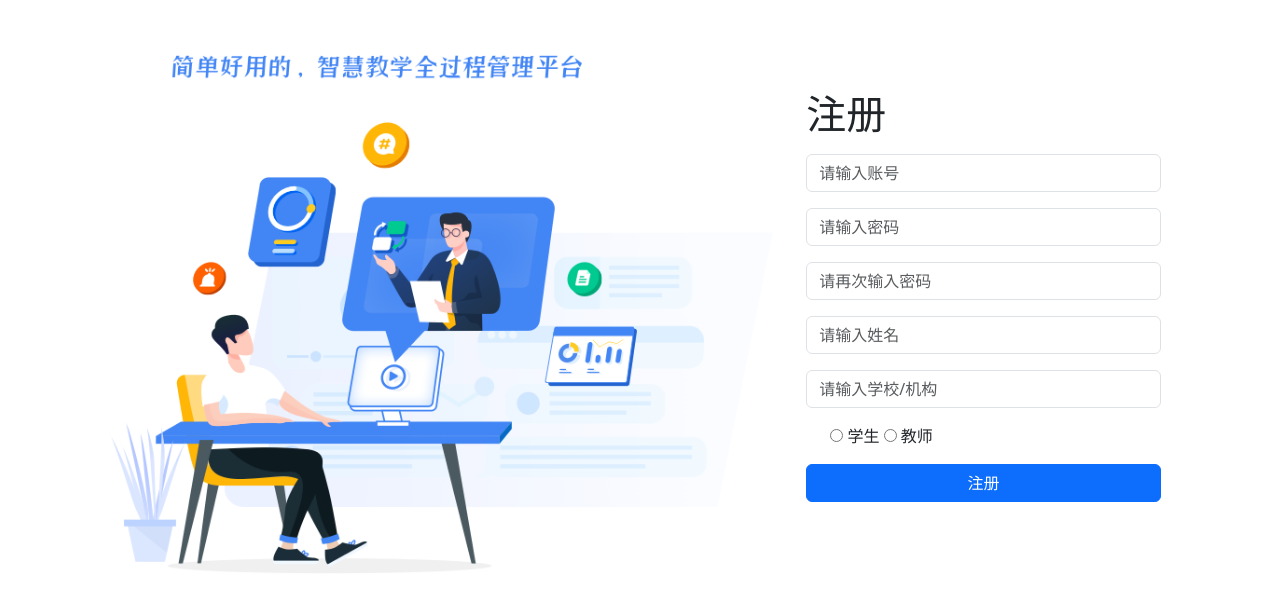
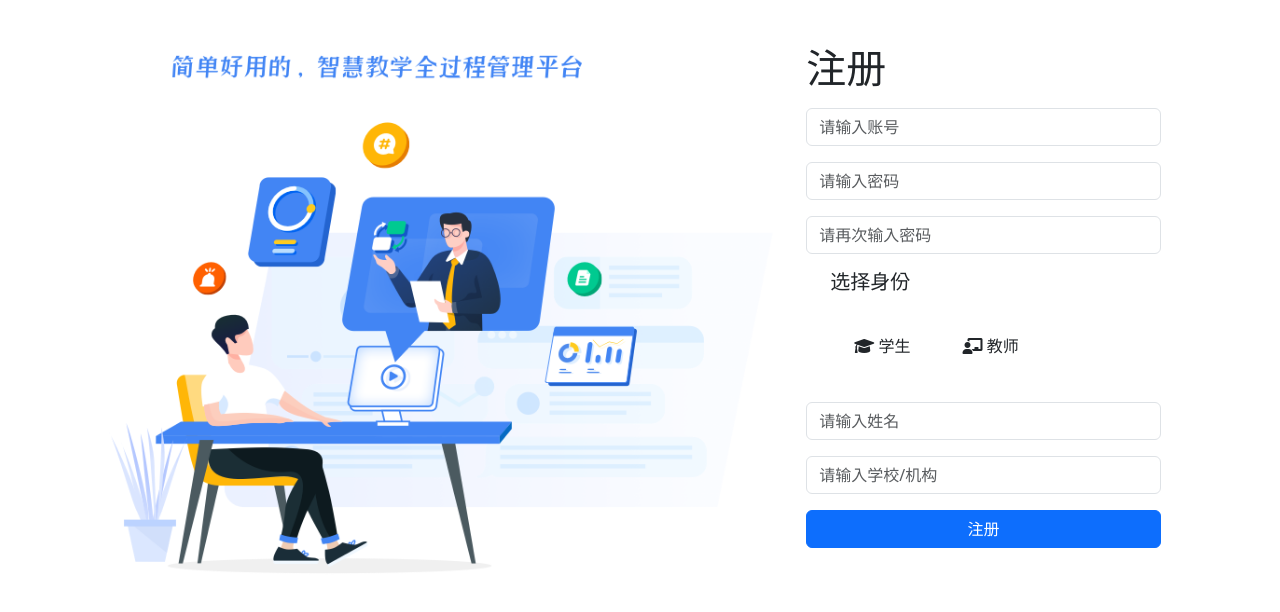
Before and after one commit to qazshan/ketangpai, a Django app: page /login/register/ in a window 1280 px wide. Shown: the part 71-683 px from the top of the page. Run offline with Django 4.2, Linux system fonts and the light colour scheme; some libraries are stand-ins or nearby versions.

Commit message:
update role audio

```diff
--- a/app01/templates/layout.html
+++ b/app01/templates/layout.html
@@ -11,6 +11,7 @@
             border-radius: 0;
         }
     </style>
+    {% block css %}{% endblock %}
 </head>
 <body>
 {#ctrl + alt + i 调整格式 #}
@@ -39,6 +40,7 @@
 </header>
 {% block content %}  {% endblock %}
 {#{% block js %}{% endblock %}   将下面两行放进来#}
+{% block js %}{% endblock %}
 <script src="{% static 'js/bootstrap.bundle.js' %}"></script>
 <script src="{% static 'css/bootstrap.min.css' %}"></script>
 </body>
--- a/app01/templates/register.html
+++ b/app01/templates/register.html
@@ -1,5 +1,8 @@
 {% extends 'layout.html' %}
 {% load static %}
+{% block css %}
+    <link rel="stylesheet" href="https://cdnjs.cloudflare.com/ajax/libs/font-awesome/6.0.0/css/all.min.css">
+{% endblock %}
 {% block content %}
     <main class="container bg-white p-3 rounded" style="display: flex;align-items: center">
     <div style="display: inline-block; width: 60%;margin-left: 2%;margin-top: 2%;">
@@ -19,27 +22,61 @@
             <div class="mb-3">
                 <input type="password" name="password2" placeholder="请再次输入密码" class='form-control'>
             </div>
+            <div class="form-check mb-3">
+                <h5 class="mb-3">选择身份</h5>
+
+                <div class="flex gap-4">
+                    <!-- 学生选项 -->
+                    <label class="role-option">
+                        <input type="radio" id="student" name="role" value="2" class="absolute opacity-0">
+                        <div class="flex flex-col items-center p-4 border-2 rounded-lg cursor-pointer transition-all
+                                    hover:border-blue-400 role-container">
+                            <i class="fas fa-graduation-cap text-3xl text-gray-600 mb-2 role-icon"></i>
+                            <span class="text-gray-700">学生</span>
+                        </div>
+                    </label>
+
+                    <!-- 教师选项 -->
+                    <label class="role-option">
+                        <input type="radio" id="teacher" name="role" value="1" class="absolute opacity-0">
+                        <div class="flex flex-col items-center p-4 border-2 rounded-lg cursor-pointer transition-all
+                                    hover:border-blue-400 role-container">
+                            <i class="fas fa-chalkboard-teacher text-3xl text-gray-600 mb-2 role-icon"></i>
+                            <span class="text-gray-700">教师</span>
+                        </div>
+                    </label>
+                </div>
+            </div>
             <div class="mb-3">
                 <input  name="name" placeholder="请输入姓名" class='form-control'>
             </div>
             <div class="mb-3">
                 <input  name="school" placeholder="请输入学校/机构" class='form-control'>
             </div>
-            <div class="form-check mb-3">
-{#身份。radio-group 优化修改：添加图标#}
-                <div style="display: inline-block">
-                    <input type="radio" id="student" name="role" value="2" class="form-radio h-5 w-5 text-blue-600">
-                    <label for="student" class="ml-2 text-gray-700">学生</label>
-                </div>
-                <div style="display: inline-block">
-                    <input type="radio" id="teacher" name="role" value="1" class="form-radio h-5 w-5 text-blue-600">
-                    <label for="teacher" class="ml-2 text-gray-700">教师</label>
-                </div>
-            </div>
+
             <div class='mb-3'>
                 <button class='btn btn-primary w-100' type="submit">注册</button>
             </div>
         </form>
     </div>
 </main>
+    <style>
+/* 自定义选中状态样式 */
+input:checked + .role-container {
+    border-color: #3b82f6; /* 蓝色 */
+    background-color: #f8fafc; /* 浅灰色背景 */
+}
+
+input:checked + .role-container .role-icon {
+    color: #3b82f6; /* 蓝色 */
+}
+
+/* 隐藏原生单选按钮 */
+.absolute {
+    position: absolute;
+}
+.opacity-0 {
+    opacity: 0;
+}
+</style>
 {% endblock %}
```
